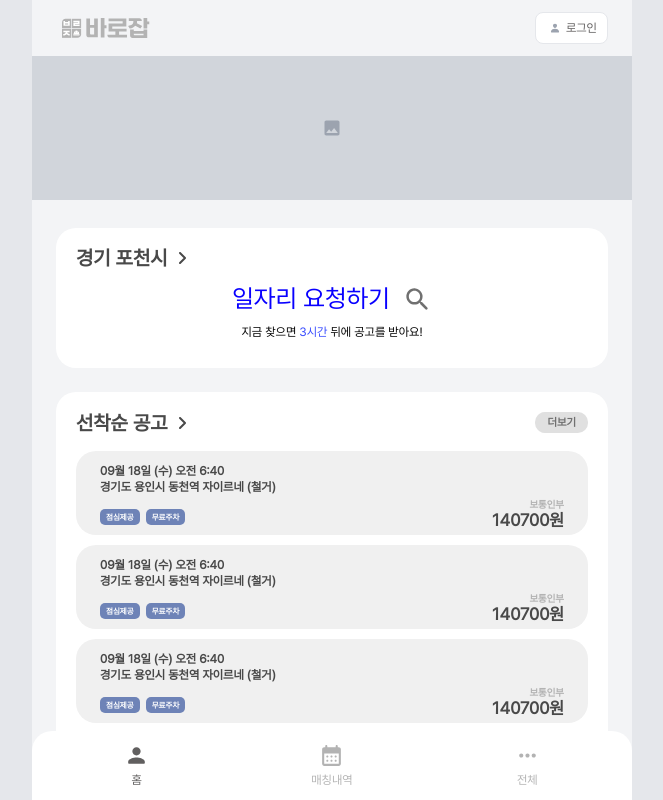
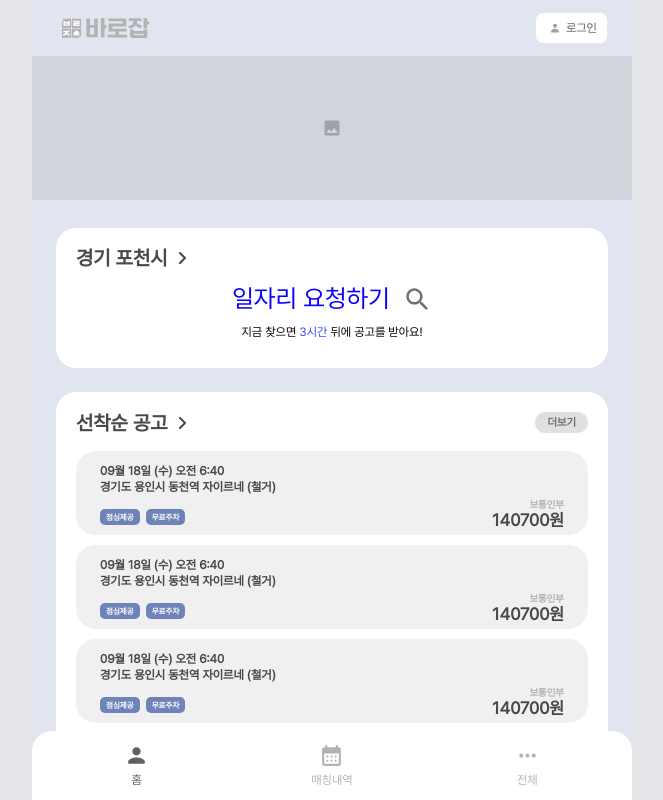
Before and after one commit to Barojob/frontend, a React (Vite) app: page / in a window 1280 px wide. Shown: the whole page, without its empty margins (308-971 px from the left). Built offline with nearby package versions, Linux system fonts and the light colour scheme.

Commit message:
feat: 메인 페이지 색상 변경

```diff
--- a/src/pages/MainPage.tsx
+++ b/src/pages/MainPage.tsx
@@ -11,7 +11,7 @@ type Props = {
 
 const MainPage: React.FC<Props> = () => {
   return (
-    <div className="bg-gray-100 h-full w-full flex flex-col ">
+    <div className="bg-main-1 h-full w-full flex flex-col ">
       <Header />
       <main className="flex-1 overflow-scroll">
         <div className="flex flex-col gap-7 ">
```
